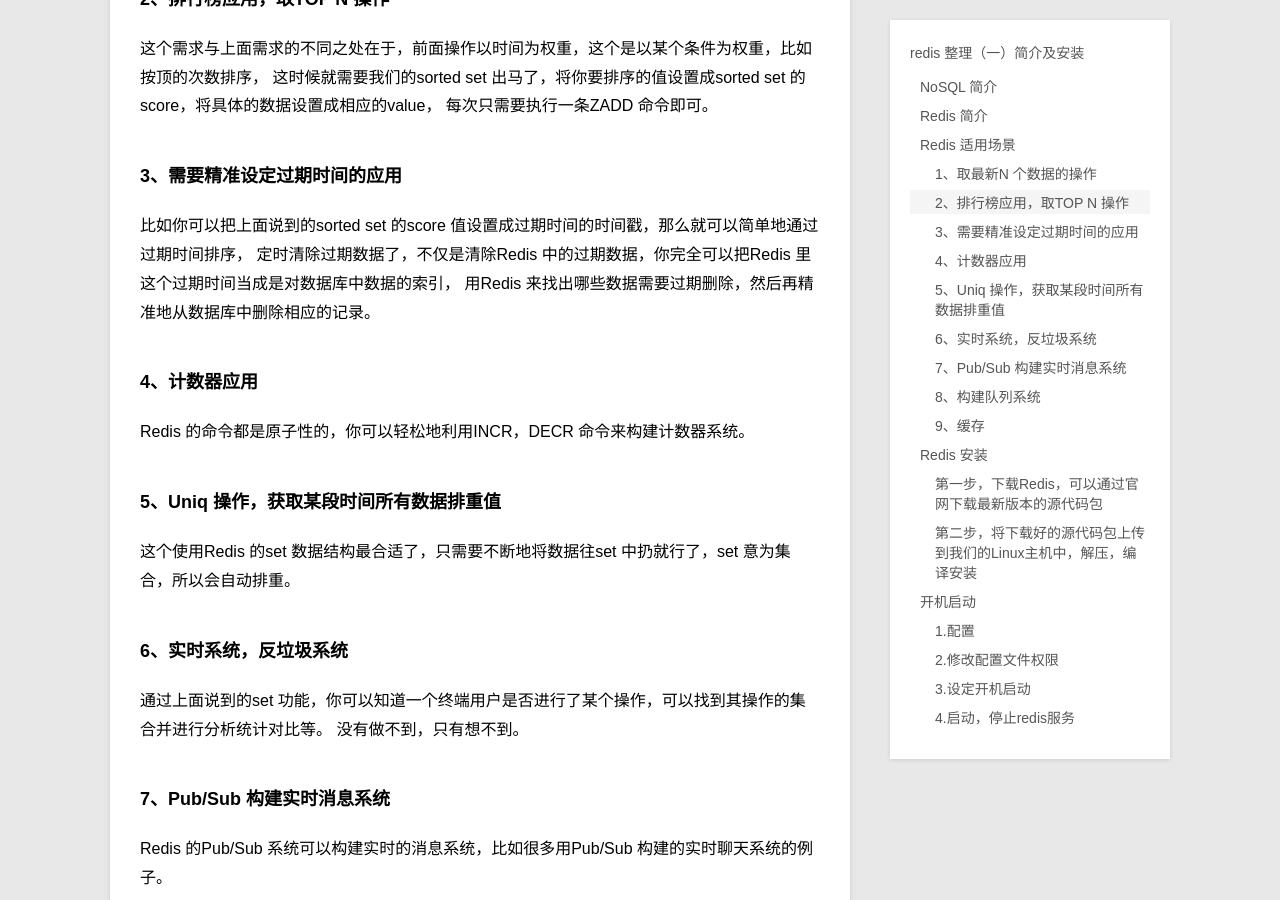
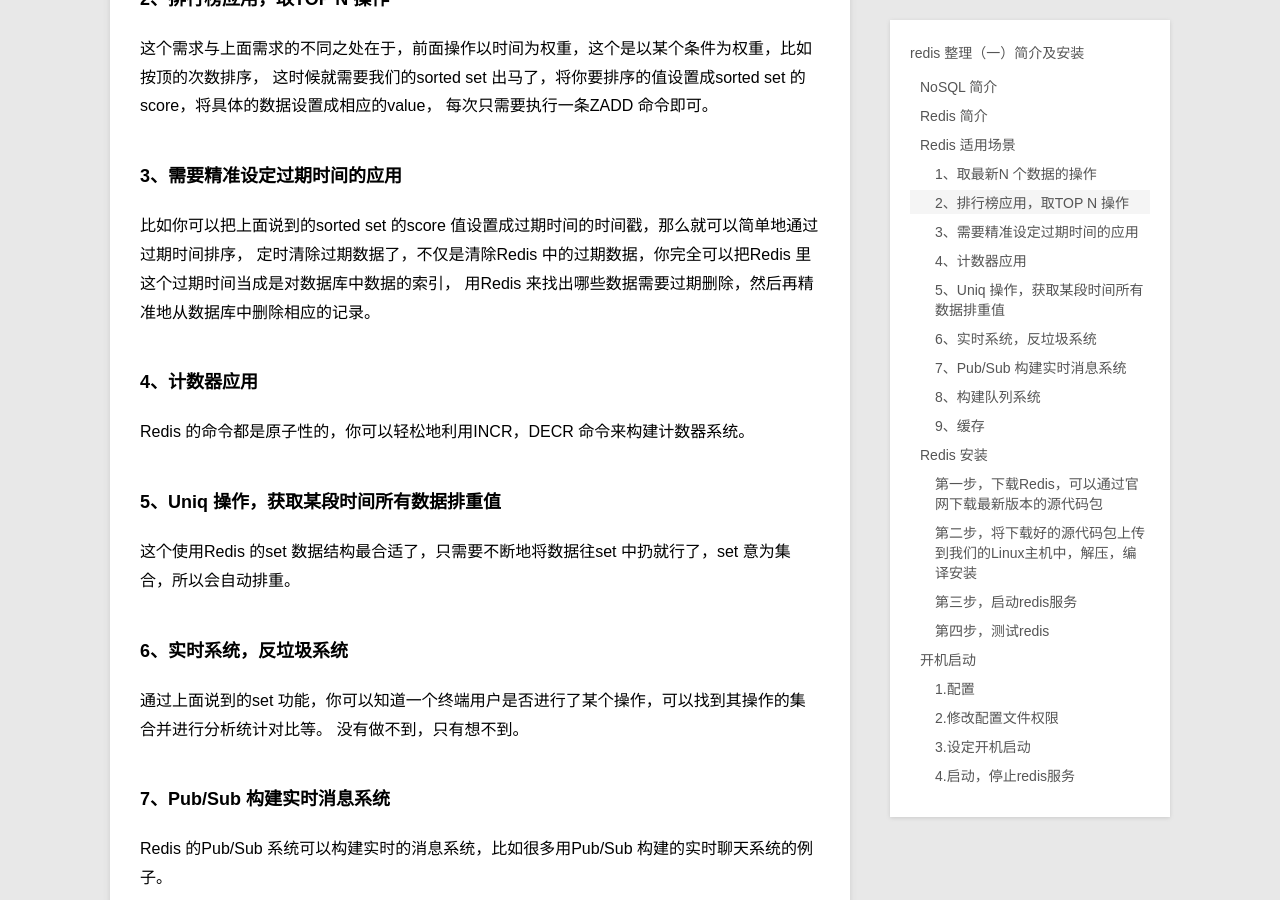
Before and after one commit to ceylog/ceylog.github.io, a Jekyll site: the page built from _posts/blog/2014-08-06-redis-introduction-install.md, in a window 1280 px wide and 900 px high, scrolled down 1183 px. Built offline with Jekyll 4.4.1, drawn with Linux system fonts in a browser that asks for light colours; Markdown is read by kramdown in place of the engine named in the settings.

```diff
--- a/_posts/blog/2014-08-06-redis-introduction-install.md
+++ b/_posts/blog/2014-08-06-redis-introduction-install.md
@@ -74,11 +74,12 @@
     # make
     # cd src && make all
 
-#### 第三步，启动redis服务
+### 第三步，启动redis服务
 
     # src/redis-server
 
-#### 第四步，测试redis
+### 第四步，测试redis
+
     # redis－cli
     # redis 127.0.0.1:6379> set foo 123
     # redis 127.0.0.1:6379> get foo
```
